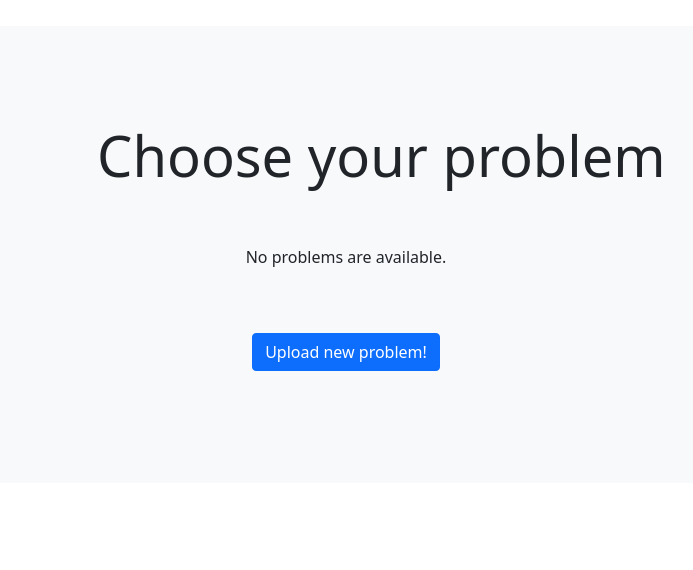
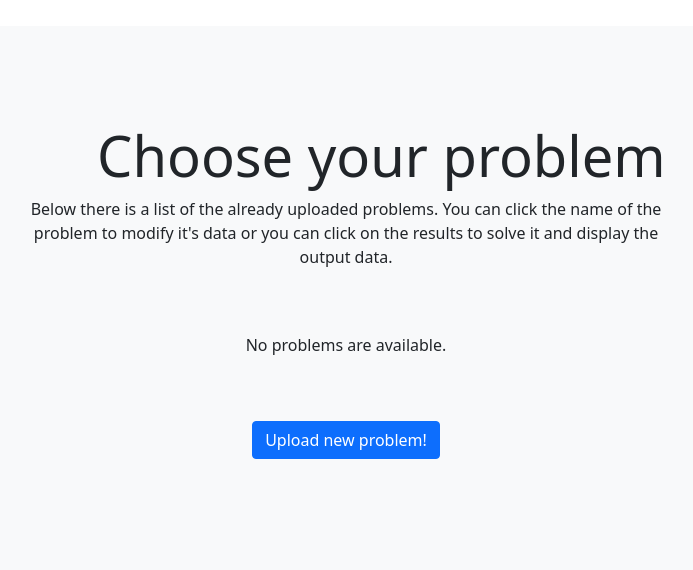
Before and after one commit to quu7/bluehunt, a Django app: page / in a window 1280 px wide. Shown: the part 56-626 px from the top of the page, without its empty margins (294-987 px from the left). Run offline with Django 3.2, Linux system fonts and the light colour scheme; data that the repository does not hold is empty.

Commit message:
Add guiding messages in templates

```diff
--- a/minora/templates/minora/index.html
+++ b/minora/templates/minora/index.html
@@ -4,6 +4,7 @@
     <div class="p-5 mb-4 bg-light rounded-3">
         <div class="container-fluid py-5">
 <h1 class="display-4 offset-md-3">Choose your problem</h1>
+<p class="font-weight-normal text-center col-md-8 offset-md-2">Below there is a list of the already uploaded problems. You can click the name of the problem to modify it's data or you can click on the results to solve it and display the output data.</p>
 <div class="row d-flex justify-content-center">
 {% if problem_list %}
     <ul class="list-group col-md-4 text-center mt-5">
--- a/minora/templates/minora/upload_problem.html
+++ b/minora/templates/minora/upload_problem.html
@@ -7,6 +7,7 @@
 <form action="{% url 'minora:upload-problem' %}" method="post" enctype="multipart/form-data" accept-charset="UTF-8" class="col-md-6 offset-md-3">
     {% csrf_token %}
         <h1 class="display-4">Create new problem</h1>
+        <p class="font-weight-normal">You can create a new problem by choosing a name and uploading your dataset in the Microsoft Excel (.xls, .xlsx) format.</p>
         {% if error_message %}<p><strong>{{ error_message }}</strong></p>{% endif %}
         <div class="form-group">
         <label for="name">Problem name:</label><br>
```
